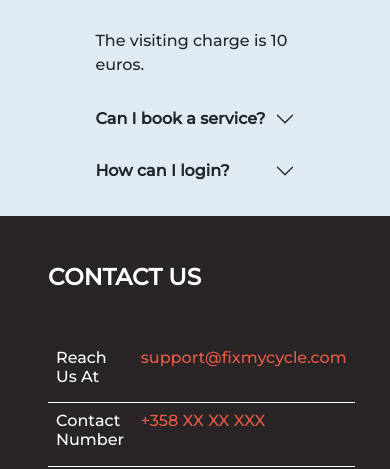
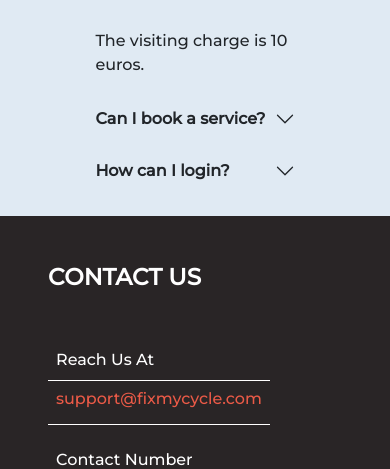
Before and after one commit to rochankhristi99/FixMyCycle_Team25, a plain HTML site: page index.html in a window 390 px wide. Shown: the part 2108-2577 px from the top of the page. Drawn offline with Linux system fonts and the light colour scheme; a script that the page names is missing.

Commit message:
changes by rochan

```diff
--- a/css/rochancss.css
+++ b/css/rochancss.css
@@ -344,3 +344,15 @@ body {
     }
 
 }
+@media screen and (max-width: 600px) {
+    .table tr {
+        display: block;
+        margin-bottom: 15px;
+    }
+
+    .table td {
+        display: block;
+        width: 100%;
+        box-sizing: border-box;
+    }
+}
--- a/index.html
+++ b/index.html
@@ -8,7 +8,7 @@
     <!-- Bootstrap CSS -->
     <link rel="stylesheet" href="bootstrap/css/bootstrap.min.css">
     <link rel="stylesheet" href="fontawesome-free-6.5.1-web/css/all.min.css">
-    <!-- <link href="css/rochan.css" rel="stylesheet">     -->
+    <link href="css/general.css" rel="stylesheet">
     <link href="css/rochancss.css" rel="stylesheet">
     <link href="css/keya.css" rel="stylesheet">
     <link href="css/neeru.css" rel="stylesheet">
@@ -255,7 +255,7 @@
             <table class="table ">
                 <tr>
                     <td>
-                        <h6>Reach Us At</h6>
+                        Reach Us At
                     </td>
                     <td>
                         <h6 class="text_org">support@fixmycycle.com</h6>
@@ -263,7 +263,7 @@
                 </tr>
                 <tr>
                     <td>
-                        <h6>Contact Number</h6>
+                        Contact Number
                     </td>
                     <td>
                         <h6 class="text_org">+358 XX XX XXX</h6>
```
Also changed, not shown: service_booking.html (+1 -1 lines), services.html (+1 -1 lines), tutorials.html (+1 -1 lines).
